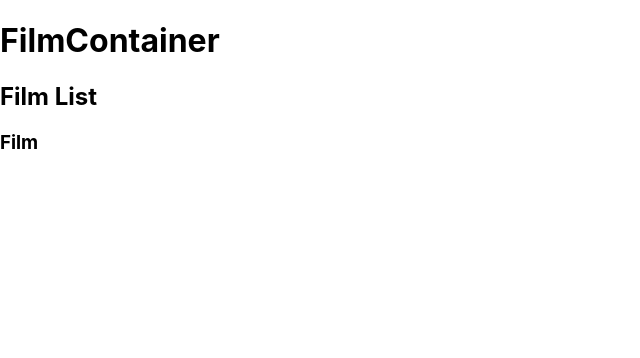
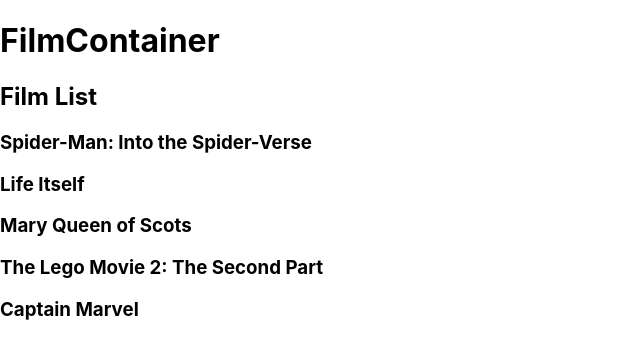
Before and after one commit to MaryBobs/w14_d1_homework, a React (Create React App) app: page / in a window 1280 px wide. Shown: the top 358 px of the page, without its empty margins (0-640 px from the left). Built offline with nearby package versions, Linux system fonts and the light colour scheme.

Commit message:
displaying list of film names

```diff
--- a/src/components/Film.js
+++ b/src/components/Film.js
@@ -3,7 +3,7 @@ import React, {Component} from 'react';
 class Film extends Component {
     render() {
         return (
-            <h3>Film</h3>
+            <h3>{this.props.children}</h3>
         )
     }
 }
--- a/src/components/FilmList.js
+++ b/src/components/FilmList.js
@@ -3,10 +3,15 @@ import Film from './Film';
 
 class FilmList extends Component {
     render() {
+        const filmNodes = this.props.data.map(film => {
+            return(<Film key={film.id}>
+                {film.name}
+                </Film>)
+        })
         return (
             <div className="film-list">
             <h2>Film List</h2>
-            <Film />
+            {filmNodes}
             </div>
         )
     }
```
